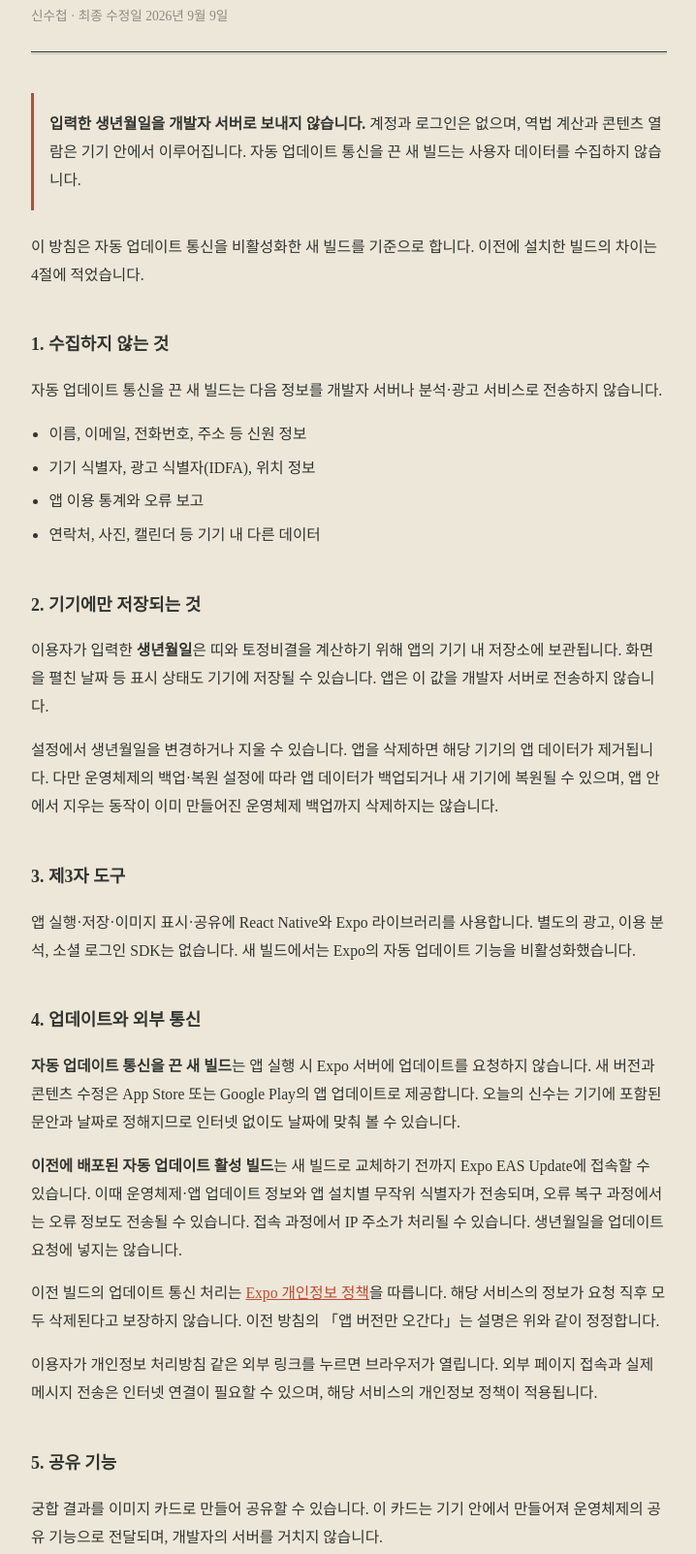
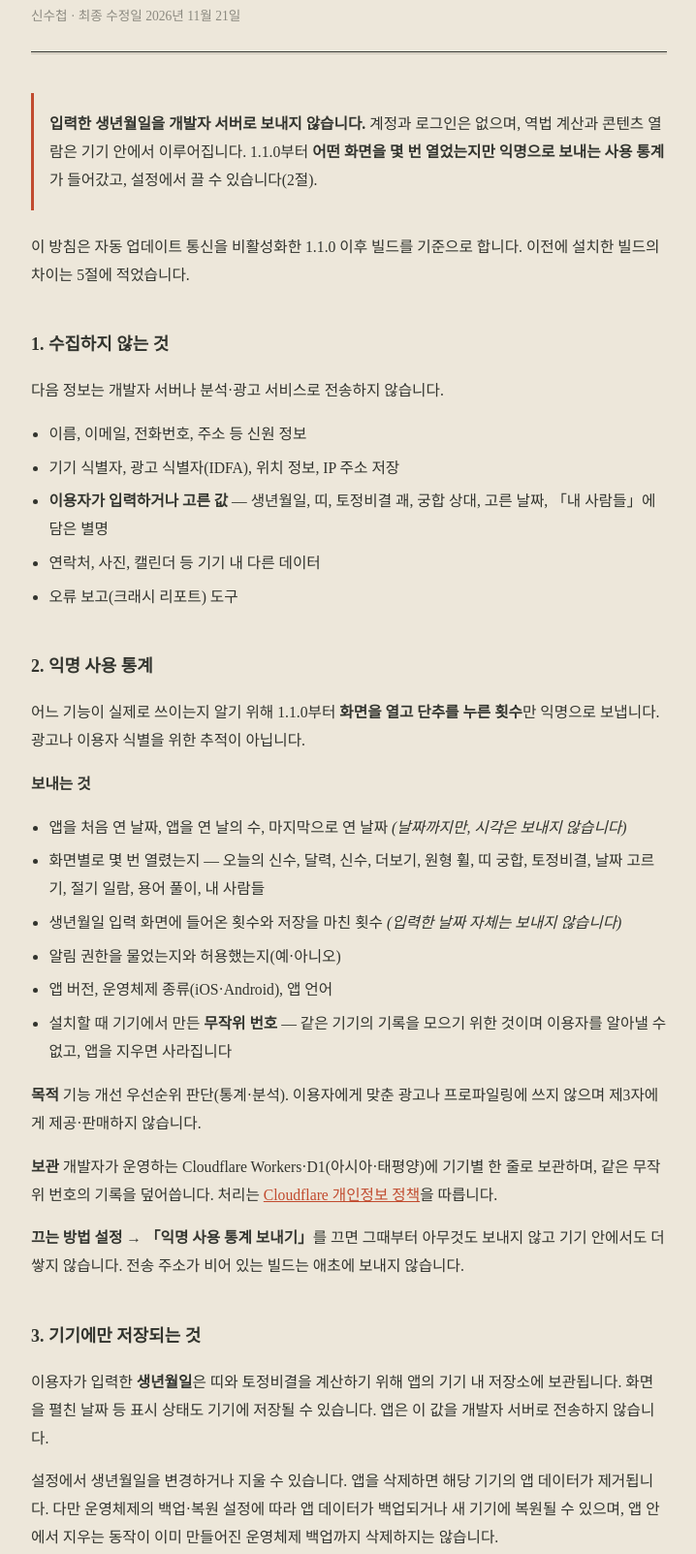
Before and after one commit to jwtoolandapp/sinsucheop-app-info, a plain HTML site: page privacy.html in a window 1280 px wide. Shown: the part 132-1735 px from the top of the page at 97% size, without its empty margins (280-998 px from the left). Drawn offline with Linux system fonts and the light colour scheme.

Commit message:
익명 사용 통계와 결제 처리 고지 추가
1.2.0에서 익명 사용 통계(Cloudflare Workers·D1)와 신년 운세 유료 상품
결제 처리(RevenueCat)가 들어가 처리방침을 9절에서 11절로 고쳤다.
Play 데이터 보안 설문과 같은 내용으로 맞춘 것이며, 앱 설정이 여는
주소가 이 페이지이므로 빌드가 올라가기 전에 게시해 둔다.

Co-Authored-By: Claude Opus 5 <noreply@anthropic.com>

```diff
--- a/privacy.html
+++ b/privacy.html
@@ -30,50 +30,75 @@
 <main>
   <p class="kicker">身 數 帖</p>
   <h1>개인정보 처리방침</h1>
-  <p class="date">신수첩 · 최종 수정일 2026년 9월 9일</p>
+  <p class="date">신수첩 · 최종 수정일 2026년 11월 21일</p>
   <div class="rule"></div>
 
   <div class="callout">
-    <p><strong>입력한 생년월일을 개발자 서버로 보내지 않습니다.</strong> 계정과 로그인은 없으며, 역법 계산과 콘텐츠 열람은 기기 안에서 이루어집니다. 자동 업데이트 통신을 끈 새 빌드는 사용자 데이터를 수집하지 않습니다.</p>
+    <p><strong>입력한 생년월일을 개발자 서버로 보내지 않습니다.</strong> 계정과 로그인은 없으며, 역법 계산과 콘텐츠 열람은 기기 안에서 이루어집니다. 1.1.0부터 <strong>어떤 화면을 몇 번 열었는지만 익명으로 보내는 사용 통계</strong>가 들어갔고, 설정에서 끌 수 있습니다(2절).</p>
   </div>
-  <p>이 방침은 자동 업데이트 통신을 비활성화한 새 빌드를 기준으로 합니다. 이전에 설치한 빌드의 차이는 4절에 적었습니다.</p>
+  <p>이 방침은 자동 업데이트 통신을 비활성화한 1.1.0 이후 빌드를 기준으로 합니다. 이전에 설치한 빌드의 차이는 5절에 적었습니다.</p>
 
   <h2>1. 수집하지 않는 것</h2>
-  <p>자동 업데이트 통신을 끈 새 빌드는 다음 정보를 개발자 서버나 분석·광고 서비스로 전송하지 않습니다.</p>
+  <p>다음 정보는 개발자 서버나 분석·광고 서비스로 전송하지 않습니다.</p>
   <ul>
     <li>이름, 이메일, 전화번호, 주소 등 신원 정보</li>
-    <li>기기 식별자, 광고 식별자(IDFA), 위치 정보</li>
-    <li>앱 이용 통계와 오류 보고</li>
+    <li>기기 식별자, 광고 식별자(IDFA), 위치 정보, IP 주소 저장</li>
+    <li><strong>이용자가 입력하거나 고른 값</strong> — 생년월일, 띠, 토정비결 괘, 궁합 상대, 고른 날짜, 「내 사람들」에 담은 별명</li>
     <li>연락처, 사진, 캘린더 등 기기 내 다른 데이터</li>
+    <li>오류 보고(크래시 리포트) 도구</li>
   </ul>
 
-  <h2>2. 기기에만 저장되는 것</h2>
+  <h2>2. 익명 사용 통계</h2>
+  <p>어느 기능이 실제로 쓰이는지 알기 위해 1.1.0부터 <strong>화면을 열고 단추를 누른 횟수</strong>만 익명으로 보냅니다. 광고나 이용자 식별을 위한 추적이 아닙니다.</p>
+  <p><strong>보내는 것</strong></p>
+  <ul>
+    <li>앱을 처음 연 날짜, 앱을 연 날의 수, 마지막으로 연 날짜 <em>(날짜까지만, 시각은 보내지 않습니다)</em></li>
+    <li>화면별로 몇 번 열렸는지 — 오늘의 신수, 달력, 신수, 더보기, 원형 휠, 띠 궁합, 토정비결, 날짜 고르기, 절기 일람, 용어 풀이, 내 사람들</li>
+    <li>생년월일 입력 화면에 들어온 횟수와 저장을 마친 횟수 <em>(입력한 날짜 자체는 보내지 않습니다)</em></li>
+    <li>알림 권한을 물었는지와 허용했는지(예·아니오)</li>
+    <li>앱 버전, 운영체제 종류(iOS·Android), 앱 언어</li>
+    <li>설치할 때 기기에서 만든 <strong>무작위 번호</strong> — 같은 기기의 기록을 모으기 위한 것이며 이용자를 알아낼 수 없고, 앱을 지우면 사라집니다</li>
+  </ul>
+  <p><strong>목적</strong> 기능 개선 우선순위 판단(통계·분석). 이용자에게 맞춘 광고나 프로파일링에 쓰지 않으며 제3자에게 제공·판매하지 않습니다.</p>
+  <p><strong>보관</strong> 개발자가 운영하는 Cloudflare Workers·D1(아시아·태평양)에 기기별 한 줄로 보관하며, 같은 무작위 번호의 기록을 덮어씁니다. 처리는 <a href="https://www.cloudflare.com/privacypolicy/">Cloudflare 개인정보 정책</a>을 따릅니다.</p>
+  <p><strong>끄는 방법</strong> <strong>설정 → 「익명 사용 통계 보내기」</strong>를 끄면 그때부터 아무것도 보내지 않고 기기 안에서도 더 쌓지 않습니다. 전송 주소가 비어 있는 빌드는 애초에 보내지 않습니다.</p>
+
+  <h2>3. 기기에만 저장되는 것</h2>
   <p>이용자가 입력한 <strong>생년월일</strong>은 띠와 토정비결을 계산하기 위해 앱의 기기 내 저장소에 보관됩니다. 화면을 펼친 날짜 등 표시 상태도 기기에 저장될 수 있습니다. 앱은 이 값을 개발자 서버로 전송하지 않습니다.</p>
   <p>설정에서 생년월일을 변경하거나 지울 수 있습니다. 앱을 삭제하면 해당 기기의 앱 데이터가 제거됩니다. 다만 운영체제의 백업·복원 설정에 따라 앱 데이터가 백업되거나 새 기기에 복원될 수 있으며, 앱 안에서 지우는 동작이 이미 만들어진 운영체제 백업까지 삭제하지는 않습니다.</p>
 
-  <h2>3. 제3자 도구</h2>
-  <p>앱 실행·저장·이미지 표시·공유에 React Native와 Expo 라이브러리를 사용합니다. 별도의 광고, 이용 분석, 소셜 로그인 SDK는 없습니다. 새 빌드에서는 Expo의 자동 업데이트 기능을 비활성화했습니다.</p>
+  <h2>4. 제3자 도구</h2>
+  <p>앱 실행·저장·이미지 표시·공유·알림에 React Native와 Expo 라이브러리를 사용합니다. <strong>광고·이용 분석·소셜 로그인 SDK는 넣지 않았습니다</strong>(결제 처리 도구는 7절에 적었습니다) — 2절의 사용 통계는 제3자 분석 도구를 쓰지 않고 개발자가 직접 만든 것으로, 위에 적은 항목만 보냅니다. 새 빌드에서는 Expo의 자동 업데이트 기능을 비활성화했습니다.</p>
 
-  <h2>4. 업데이트와 외부 통신</h2>
+  <h2>5. 업데이트와 외부 통신</h2>
   <p><strong>자동 업데이트 통신을 끈 새 빌드</strong>는 앱 실행 시 Expo 서버에 업데이트를 요청하지 않습니다. 새 버전과 콘텐츠 수정은 App Store 또는 Google Play의 앱 업데이트로 제공합니다. 오늘의 신수는 기기에 포함된 문안과 날짜로 정해지므로 인터넷 없이도 날짜에 맞춰 볼 수 있습니다.</p>
   <p><strong>이전에 배포된 자동 업데이트 활성 빌드</strong>는 새 빌드로 교체하기 전까지 Expo EAS Update에 접속할 수 있습니다. 이때 운영체제·앱 업데이트 정보와 앱 설치별 무작위 식별자가 전송되며, 오류 복구 과정에서는 오류 정보도 전송될 수 있습니다. 접속 과정에서 IP 주소가 처리될 수 있습니다. 생년월일을 업데이트 요청에 넣지는 않습니다.</p>
   <p>이전 빌드의 업데이트 통신 처리는 <a href="https://expo.dev/privacy">Expo 개인정보 정책</a>을 따릅니다. 해당 서비스의 정보가 요청 직후 모두 삭제된다고 보장하지 않습니다. 이전 방침의 「앱 버전만 오간다」는 설명은 위와 같이 정정합니다.</p>
   <p>이용자가 개인정보 처리방침 같은 외부 링크를 누르면 브라우저가 열립니다. 외부 페이지 접속과 실제 메시지 전송은 인터넷 연결이 필요할 수 있으며, 해당 서비스의 개인정보 정책이 적용됩니다.</p>
 
-  <h2>5. 공유 기능</h2>
+  <h2>6. 공유 기능</h2>
   <p>궁합 결과를 이미지 카드로 만들어 공유할 수 있습니다. 이 카드는 기기 안에서 만들어져 운영체제의 공유 기능으로 전달되며, 개발자의 서버를 거치지 않습니다.</p>
   <p>카드에는 두 사람의 띠 이름과 그림, 관계 문안이 들어가며 <strong>생년월일은 들어가지 않습니다.</strong> 신수첩이 카드를 사진첩에 직접 저장하지 않고 사진 접근 권한도 요청하지 않습니다. 공유 시트에서 고른 앱의 저장·전송 방식은 그 앱의 정책을 따릅니다.</p>
 
-  <h2>6. 권한</h2>
-  <p>신수첩은 카메라, 마이크, 위치, 연락처, 사진, 알림에 대한 접근 권한을 요청하지 않습니다.</p>
+  <h2>7. 결제</h2>
+  <p>1.2.0부터 <strong>신년 운세</strong> 한 가지를 유료로 팝니다. 나머지 기능 — 오늘의 신수, 띠 궁합, 토정비결 총운과 달별 풀이, 날짜 고르기, 절기, 내 사람들 — 은 모두 무료입니다.</p>
+  <p><strong>결제 자체는 Google Play 또는 App Store가 처리합니다.</strong> 카드 번호와 결제 수단은 신수첩이 받지도 보지도 않습니다.</p>
+  <p>구매 여부를 확인하고 기기를 바꿨을 때 되살리기 위해 결제 처리 도구 <strong>RevenueCat</strong>을 씁니다. 이 도구에는 <strong>구매한 상품과 영수증 확인에 필요한 정보, 그리고 설치할 때 만들어진 무작위 번호</strong>가 전달됩니다. 이름·이메일·생년월일은 전달하지 않습니다. 처리는 <a href="https://www.revenuecat.com/privacy/">RevenueCat 개인정보 정책</a>을 따릅니다.</p>
+  <p>2절의 익명 사용 통계에는 <strong>결제 화면을 몇 번 열고 구매 단추를 몇 번 눌렀는지, 그 결과가 성공·취소·실패 가운데 무엇이었는지</strong>만 보냅니다. <strong>금액·영수증·주문 번호는 보내지 않습니다.</strong></p>
+  <p>구독이 아닙니다. 한 번 사면 그 해의 풀이를 계속 볼 수 있고, 저절로 다시 결제되지 않습니다.</p>
 
-  <h2>7. 아동의 개인정보</h2>
+  <h2>8. 권한</h2>
+  <p>신수첩은 카메라, 마이크, 위치, 연락처, 사진에 대한 접근 권한을 요청하지 않습니다.</p>
+  <p><strong>알림</strong>은 설정에서 알림을 켤 때에만 권한을 청합니다. 첫 실행에는 묻지 않습니다. 오늘의 신수·절기·손 없는 날·삼재 알림은 모두 <strong>기기에서 예약하는 로컬 알림</strong>이라 푸시 서버도 토큰도 쓰지 않으며, 알림을 위해 어떤 정보도 전송하지 않습니다. 거절하거나 나중에 꺼도 다른 기능은 그대로 쓸 수 있습니다.</p>
+  <p>인터넷 통신 권한은 위 2절의 익명 사용 통계를 보내기 위해 쓰입니다.</p>
+
+  <h2>9. 아동의 개인정보</h2>
   <p>아동을 대상으로 정보를 수집하는 기능은 없습니다. 입력값의 기기 내 처리와 이전 빌드의 업데이트 통신은 위에서 설명한 방식으로 이루어집니다.</p>
 
-  <h2>8. 방침의 변경</h2>
+  <h2>10. 방침의 변경</h2>
   <p>이 방침이 바뀌면 이 페이지에서 개정일과 함께 알려 드립니다. 앞으로 광고 등으로 데이터 처리가 생기는 경우, <strong>변경 사항을 앱 업데이트 전에 이 페이지에 먼저 반영합니다.</strong></p>
 
-  <h2>9. 문의</h2>
+  <h2>11. 문의</h2>
   <p>개인정보에 관한 문의는 <a href="mailto:jw.toolandapp@gmail.com">jw.toolandapp@gmail.com</a> 으로 보내 주십시오. 문의 메일에 직접 적어 보내신 주소와 내용은 답변을 위해 확인합니다. 생년월일 등 답변에 필요하지 않은 정보는 보내지 않아도 됩니다.</p>
 
   <footer>
```
